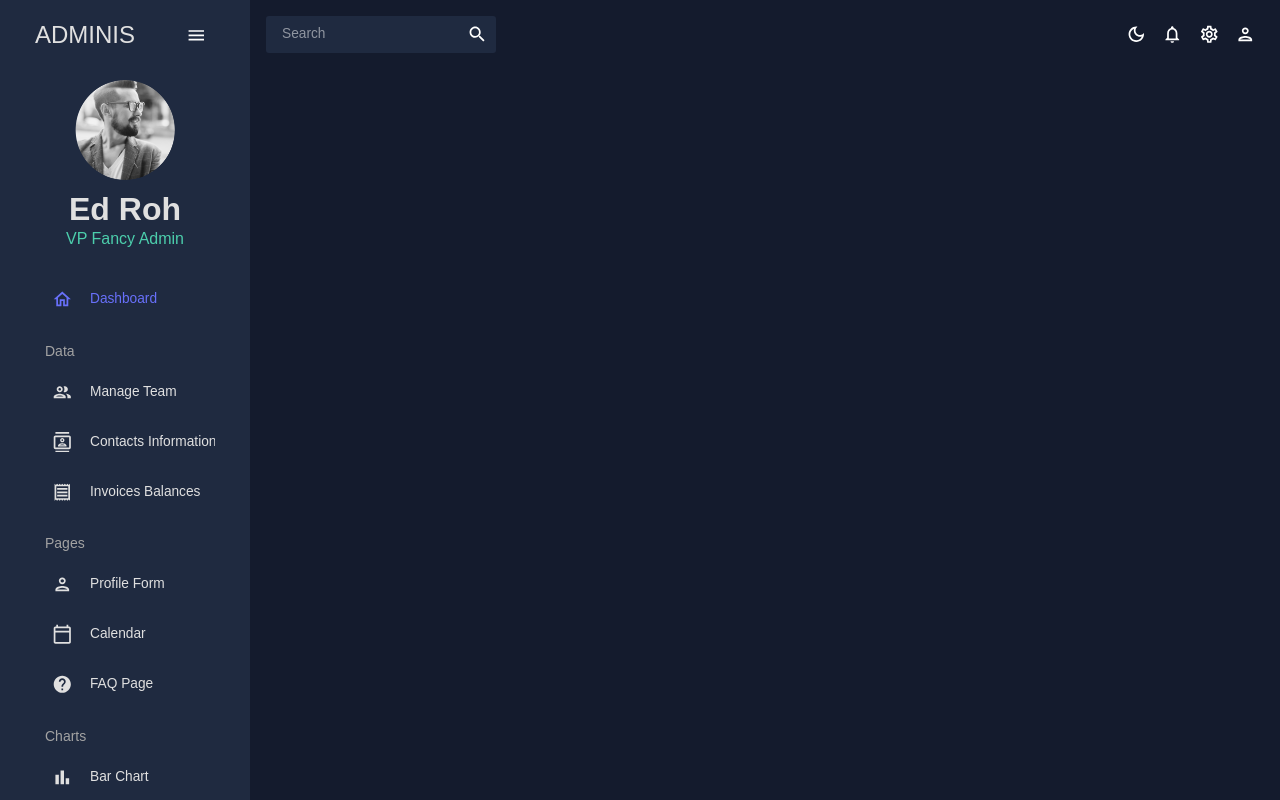
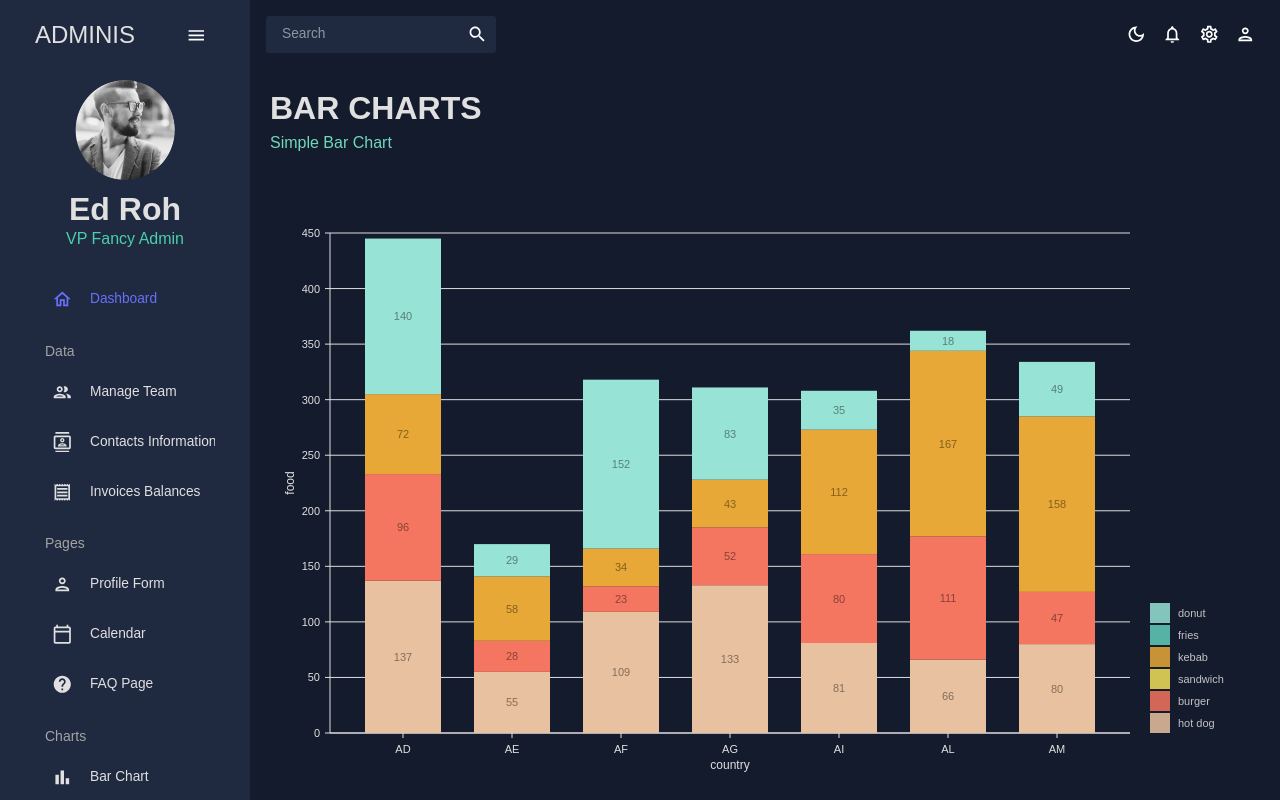
Before and after one commit to AndreyBaglai/admin-app, a React (Create React App) app: page /bar in a window 1280 px wide. Built offline with nearby package versions, Linux system fonts and the light colour scheme.

Commit message:
add bar chart page

```diff
--- a/src/App.tsx
+++ b/src/App.tsx
@@ -9,7 +9,7 @@
 import Team from "./pages/Team";
 import Contacts from "./pages/Contacts";
 import Invoices from "./pages/Invoices";
-// import Bar from "./pages/bar";
+import Bar from "./pages/Bar";
 import ProfileForm from "./pages/ProfileForm";
 // import Line from "./pages/line";
 // import Pie from "./pages/pie";
@@ -36,8 +36,8 @@
                 <Route path="/profile-form" element={<ProfileForm />} />
                 <Route path="/calendar" element={<Calendar />} />
                 <Route path="/faq" element={<FAQ />} />
-                {/* <Route path="/bar" element={<Bar />} />
-              <Route path="/pie" element={<Pie />} />
+                <Route path="/bar" element={<Bar />} />
+                {/* <Route path="/pie" element={<Pie />} />
               <Route path="/line" element={<Line />} />
 
               <Route path="/geography" element={<Geography />} />
--- /dev/null
+++ b/src/components/BarChart.tsx
@@ -0,0 +1,131 @@
+import React, { FC } from "react";
+import { useTheme } from "@mui/material";
+import { ResponsiveBar } from "@nivo/bar";
+import { tokens } from "theme";
+import { mockBarData as data } from "data/mockData";
+
+interface BarChartProps {
+  isDashboard?: boolean;
+}
+
+const BarChart: FC<BarChartProps> = ({ isDashboard }) => {
+  const theme = useTheme();
+  const colors = tokens(theme.palette.mode);
+
+  return (
+    <ResponsiveBar
+      data={data}
+      theme={{
+        axis: {
+          domain: { line: { stroke: colors.grey[100] } },
+          legend: { text: { fill: colors.grey[100] } },
+          ticks: {
+            line: { stroke: colors.grey[100], strokeWidth: 1 },
+            text: { fill: colors.grey[100] },
+          },
+        },
+        legends: { text: { fill: colors.grey[100] } },
+      }}
+      keys={["hot dog", "burger", "sandwich", "kebab", "fries", "donut"]}
+      indexBy="country"
+      margin={{ top: 50, right: 130, bottom: 50, left: 60 }}
+      padding={0.3}
+      valueScale={{ type: "linear" }}
+      indexScale={{ type: "band", round: true }}
+      colors={{ scheme: "nivo" }}
+      defs={[
+        {
+          id: "dots",
+          type: "patternDots",
+          background: "inherit",
+          color: "#38bcb2",
+          size: 4,
+          padding: 1,
+          stagger: true,
+        },
+        {
+          id: "lines",
+          type: "patternLines",
+          background: "inherit",
+          color: "#eed312",
+          rotation: -45,
+          lineWidth: 6,
+          spacing: 10,
+        },
+      ]}
+      fill={[
+        {
+          match: {
+            id: "fries",
+          },
+          id: "dots",
+        },
+        {
+          match: {
+            id: "sandwich",
+          },
+          id: "lines",
+        },
+      ]}
+      borderColor={{
+        from: "color",
+        modifiers: [["darker", 1.6]],
+      }}
+      axisTop={null}
+      axisRight={null}
+      axisBottom={{
+        tickSize: 5,
+        tickPadding: 5,
+        tickRotation: 0,
+        legend: isDashboard ? undefined : "country",
+        legendPosition: "middle",
+        legendOffset: 32,
+      }}
+      axisLeft={{
+        tickSize: 5,
+        tickPadding: 5,
+        tickRotation: 0,
+        legend: isDashboard ? undefined : "food",
+        legendPosition: "middle",
+        legendOffset: -40,
+      }}
+      labelSkipWidth={12}
+      labelSkipHeight={12}
+      labelTextColor={{
+        from: "color",
+        modifiers: [["darker", 1.6]],
+      }}
+      legends={[
+        {
+          dataFrom: "keys",
+          anchor: "bottom-right",
+          direction: "column",
+          justify: false,
+          translateX: 120,
+          translateY: 0,
+          itemsSpacing: 2,
+          itemWidth: 100,
+          itemHeight: 20,
+          itemDirection: "left-to-right",
+          itemOpacity: 0.85,
+          symbolSize: 20,
+          effects: [
+            {
+              on: "hover",
+              style: {
+                itemOpacity: 1,
+              },
+            },
+          ],
+        },
+      ]}
+      role="application"
+      ariaLabel="Nivo bar chart demo"
+      barAriaLabel={function (e) {
+        return e.id + ": " + e.formattedValue + " in country: " + e.indexValue;
+      }}
+    />
+  );
+};
+
+export default BarChart;
--- /dev/null
+++ b/src/pages/Bar.tsx
@@ -0,0 +1,18 @@
+import React from "react";
+import { Box } from "@mui/material";
+import Header from "components/Header";
+import BarChart from "components/BarChart";
+
+const Bar = () => {
+  return (
+    <Box m="20px">
+      <Header title="BAR CHARTS" subtitle="Simple Bar Chart" />
+
+      <Box height="75vh">
+        <BarChart />
+      </Box>
+    </Box>
+  );
+};
+
+export default Bar;
```
